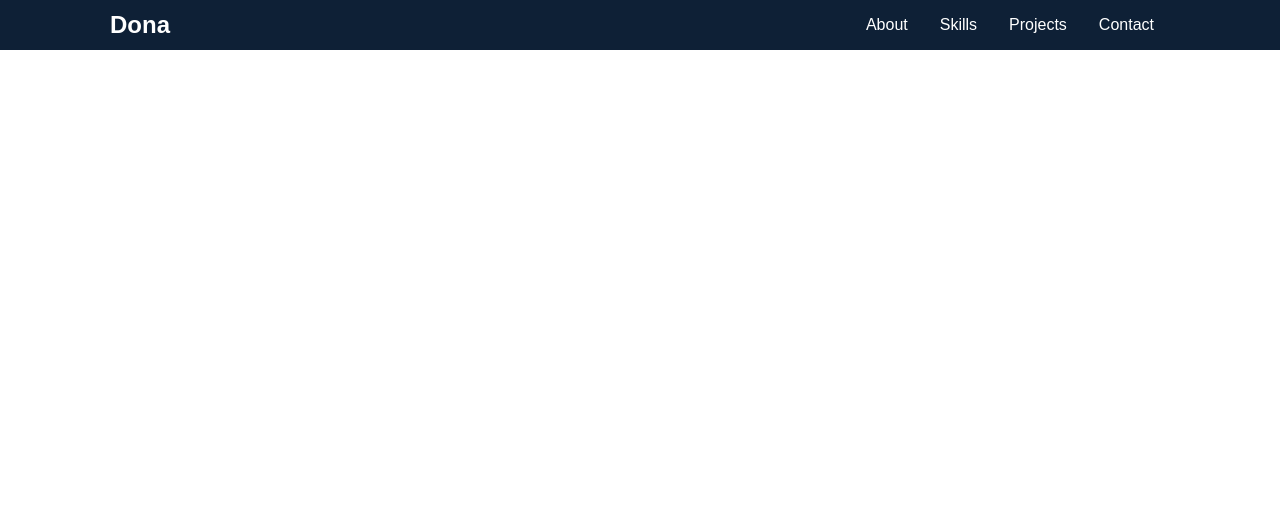
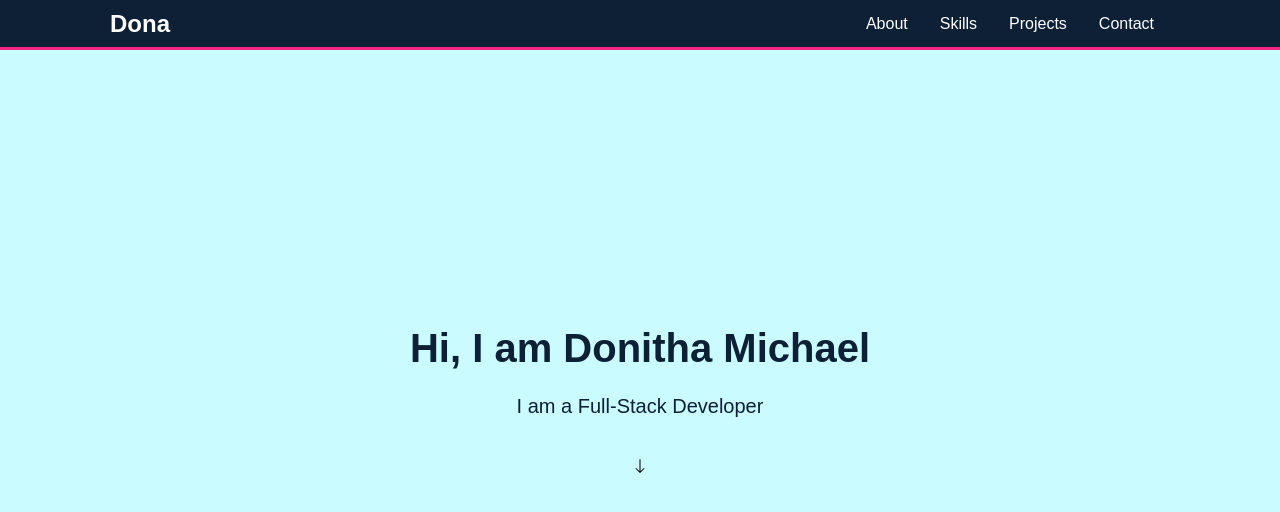
Before and after one commit to DonithaM/portfolio, a React (Create React App) app: page /navbar in a window 1280 px wide. Shown: the top 512 px of the page. Built offline with nearby package versions, Linux system fonts and the light colour scheme.

Commit message:
Homepage

```diff
--- a/src/App.js
+++ b/src/App.js
@@ -4,7 +4,7 @@ import GlobalStyles from "./GlobalStyles";
 import styled from "styled-components";
 import { BrowserRouter, Switch, Route } from "react-router-dom";
 
-import Home from "./pages/Home";
+import Home from "./pages";
 
 const App = () => {
   return (
--- a/src/GlobalStyles.js
+++ b/src/GlobalStyles.js
@@ -7,6 +7,7 @@ export default createGlobalStyle`
       --bright-pink: #f72585;
       --body-pink:#ffc2e2;
       --deep-blue: #0e2036;
+      --light-bg: #c9fbff;
     }
 html, body, div, span, applet, object, iframe,
   h1, h2, h3, h4, h5, h6, p, blockquote, pre,
--- /dev/null
+++ b/src/components/Hero/HeroStyles.js
@@ -0,0 +1,86 @@
+import styled from "styled-components";
+
+export const HeroWrapper = styled.div`
+  background: var(--light-bg);
+  height: 800px;
+  //
+  display: flex;
+  justify-content: center;
+  align-items: center;
+  padding: 0 30px; //
+  position: relative;
+  z-index: 1;
+`;
+
+// export const HeroBg = styled.div`
+//   position: absolute;
+//   height: 100%;
+//   width: 100%;
+//   overflow: hidden;
+//   top: 0;
+//   right: 0;
+//   bottom: 0;
+//   left: 0;
+// `;
+
+// export const VideoWrapper = styled.video`
+//   background: red;
+//   height: 100%;
+//   width: 100%;
+//   -o-object-fit: cover;
+//   object-fit: cover;
+// `;
+
+export const Content = styled.div`
+  display: flex;
+  flex-direction: column;
+  justify-content: center;
+  align-items: center;
+  max-width: 1200px;
+  position: absolute;
+  padding: 8px 24px; //
+`;
+
+export const H1 = styled.h1`
+  color: var(--deep-blue);
+  font-size: 40px;
+  text-align: center;
+
+  @media screen and (max-width: 768px) {
+    font-size: 35px;
+  }
+
+  @media screen and (max-width: 768px) {
+    font-size: 30px;
+  }
+`;
+
+export const P = styled.p`
+  margin-top: 24px;
+  color: var(--deep-blue);
+  max-width: 600px;
+  font-size: 20px;
+  text-align: center;
+
+  @media screen and (max-width: 768px) {
+    font-size: 20px;
+  }
+
+  @media screen and (max-width: 768px) {
+    font-size: 16px;
+  }
+`;
+
+export const BtnWrapper = styled.div`
+  margin-top: 40px;
+  display: flex;
+  flex-direction: column;
+  align-items: center;
+`;
+
+export const Div = styled.div`
+  display: flex;
+  flex-direction: column;
+  align-items: center;
+  justify-content: center;
+`;
--- /dev/null
+++ b/src/components/Hero/index.js
@@ -0,0 +1,28 @@
+import React from "react";
+import { HeroWrapper, BtnWrapper, Content, H1, P, Div } from "./HeroStyles";
+//import Video from "../../bgVideo/video.mp4";
+import { BsArrowDown } from "react-icons/bs";
+
+const Hero = () => {
+  return (
+    <HeroWrapper>
+      {/* <HeroBg>
+        <VideoWrapper autoPlay loop muted src={Video} type="video/mp4" />
+        background Image if needed
+      </HeroBg> */}
+      <Div>
+        <Content>
+          <H1>Hi, I am Donitha Michael</H1>
+          <P>
+            I am a <span>Full-Stack Developer</span>
+          </P>
+          <BtnWrapper>
+            <BsArrowDown />
+          </BtnWrapper>
+        </Content>
+      </Div>
+    </HeroWrapper>
+  );
+};
+
+export default Hero;
--- a/src/components/Navbar/NavStyles.js
+++ b/src/components/Navbar/NavStyles.js
@@ -8,10 +8,12 @@ export const Nav = styled.nav`
   z-index: 2;
   background: var(--deep-blue);
   height: 50px;
+  margin-top: -50px;
   display: flex;
   justify-content: center;
   align-items: center;
   font-size: 1rem;
+  border-bottom: 3px solid var(--bright-pink);
 
   @media screen and (max-width: 960px) {
     transition: 0.8s all ease;
--- a/src/pages/Home.js
+++ /dev/null
@@ -1,20 +0,0 @@
-import React, { useState } from "react";
-import Navbar from "../components/Navbar";
-import Sidebar from "../components/Sidebar";
-
-const Home = () => {
-  const [isOpen, setIsOpen] = useState(false);
-
-  const toggleMenu = () => {
-    setIsOpen(!isOpen);
-  };
-
-  return (
-    <>
-      <Sidebar isOpen={isOpen} toggleMenu={toggleMenu} />
-      <Navbar toggleMenu={toggleMenu} />
-    </>
-  );
-};
-
-export default Home;
--- /dev/null
+++ b/src/pages/index.js
@@ -0,0 +1,22 @@
+import React, { useState } from "react";
+import Hero from "../components/Hero";
+import Navbar from "../components/Navbar";
+import Sidebar from "../components/Sidebar";
+
+const Home = () => {
+  const [isOpen, setIsOpen] = useState(false);
+
+  const toggleMenu = () => {
+    setIsOpen(!isOpen);
+  };
+
+  return (
+    <>
+      <Sidebar isOpen={isOpen} toggleMenu={toggleMenu} />
+      <Navbar toggleMenu={toggleMenu} />
+      <Hero />
+    </>
+  );
+};
+
+export default Home;
```
Also changed, not shown: 1 other file (tests, documents, lock files or other folders).
